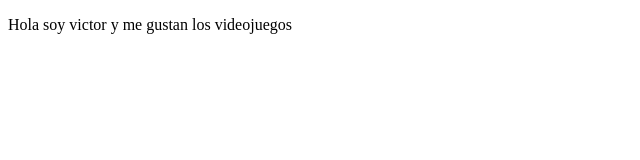
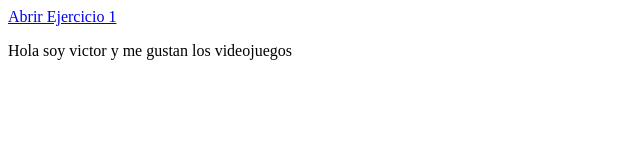
Before and after one commit to Victor8070/ejercicio1, a plain HTML site: page index.html in a window 1280 px wide. Shown: the whole page, without its empty margins (0-640 px from the left). Drawn offline with Linux system fonts and the light colour scheme.

Commit message:
Change title and add link to Ejercicio 1

```diff
--- a/index.html
+++ b/index.html
@@ -3,9 +3,10 @@
 
 <head>
     <meta charset="utf-8">
-    <title>Mi primera pagina HTML</title>
+    <title>Ejercicio</title>
     <meta name="author" content="Victor Manuel">
     <meta name="viewport" content="width=device-width, initial-scale=1">
+    <a href="Ejercicio1/index.html"> Abrir Ejercicio 1 </a>
 </head>
 
 <body>
```
